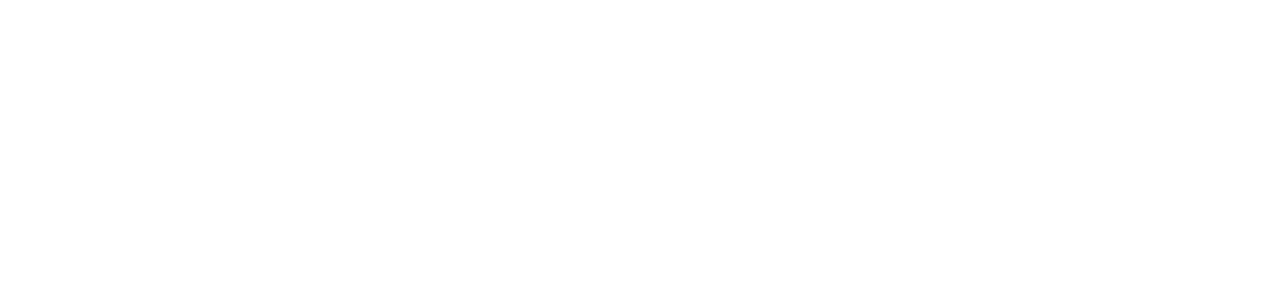
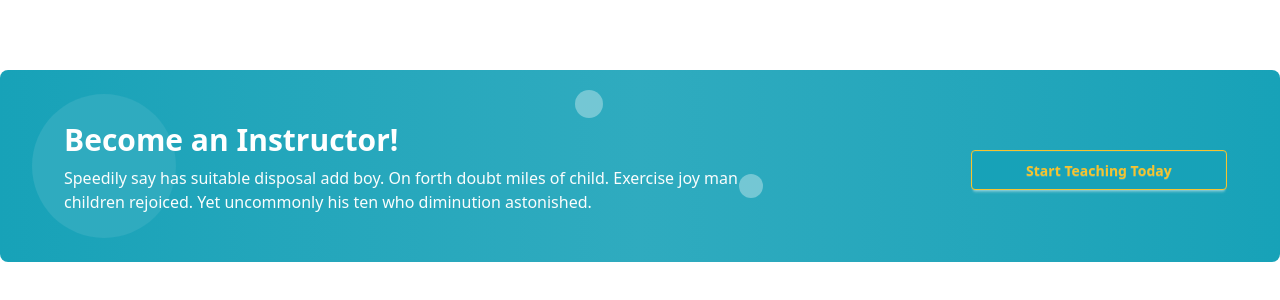
Before and after one commit to Ayub40/Bidya-Bazar, a React (Vite) app: page / in a window 1280 px wide. Shown: the part 1961-2261 px from the top of the page. Before the commit the page ends 2031 px from the top, so only its background shows below. Built offline with nearby package versions, Linux system fonts and the light colour scheme.

Commit message:
added Star Teaching Today Section

```diff
--- /dev/null
+++ b/src/Pages/BecomeInstructors/BecomeTeacher.jsx
@@ -0,0 +1,30 @@
+import { Link } from "react-router";
+
+
+const BecomeTeacher = () => {
+    return (
+        <div className="relative max-w-7xl h-48 rounded-lg bg-gradient-to-r from-[#17A2B8] via-[#2FABBF] to-[#17A2B8] md:mt-20 md:mb-24 md:flex overflow-hidden mx-auto">
+            <div className="absolute top-6 left-8 w-36 h-36 bg-[#2FABBF] rounded-full z-0"></div>
+            {/* <div className="absolute bottom-14 right-16 w-7 h-7 bg-[#74C7D4] rounded-full z-0"></div> */}
+            <div className="relative md:w-2/3 md:space-y-2 content-center ">
+                <div className="absolute top-5 right-56 w-7 h-7 bg-[#74C7D4] rounded-full z-0"></div>
+                <div className="absolute bottom-14 right-16 w-6 h-6 bg-[#74C7D4] rounded-full z-0"></div>
+                <h1 className="md:text-3xl font-bold text-white md:mx-16 md:mt-1">Become an Instructor!</h1>
+                <p className="text-[#FAFDFD] md:mx-16 relative">Speedily say has suitable disposal add boy. On forth doubt miles of child. Exercise joy man children rejoiced. Yet uncommonly his ten who diminution astonished.</p>
+
+
+            </div>
+
+            <div className="relative">
+                <Link to='/TeacherApply'>
+                    <button className="border btn btn-wide text-[#F7C32E] hover:text-black bg-[#17A2B8] hover:bg-[#F7C32E] border-[#F7C32E] md:mx-36 md:mt-20 ">
+                        Start Teaching Today
+                    </button>
+                </Link>
+            </div>
+
+        </div>
+    );
+};
+
+export default BecomeTeacher;
--- a/src/Pages/Home/Home.jsx
+++ b/src/Pages/Home/Home.jsx
@@ -1,4 +1,5 @@
 import Banner from "../../Components/Home/Banner/Banner";
+import BecomeTeacher from "../BecomeInstructors/BecomeTeacher";
 import TrendingCourses from "../TrendingCourses/TrendingCourses";
 
 
@@ -7,6 +8,7 @@
         <div className="max-w-screen-[1700px] m-auto max-w-7xl">
             <Banner></Banner>
             <TrendingCourses></TrendingCourses>
+            <BecomeTeacher></BecomeTeacher>
         </div>
     );
 };
```
